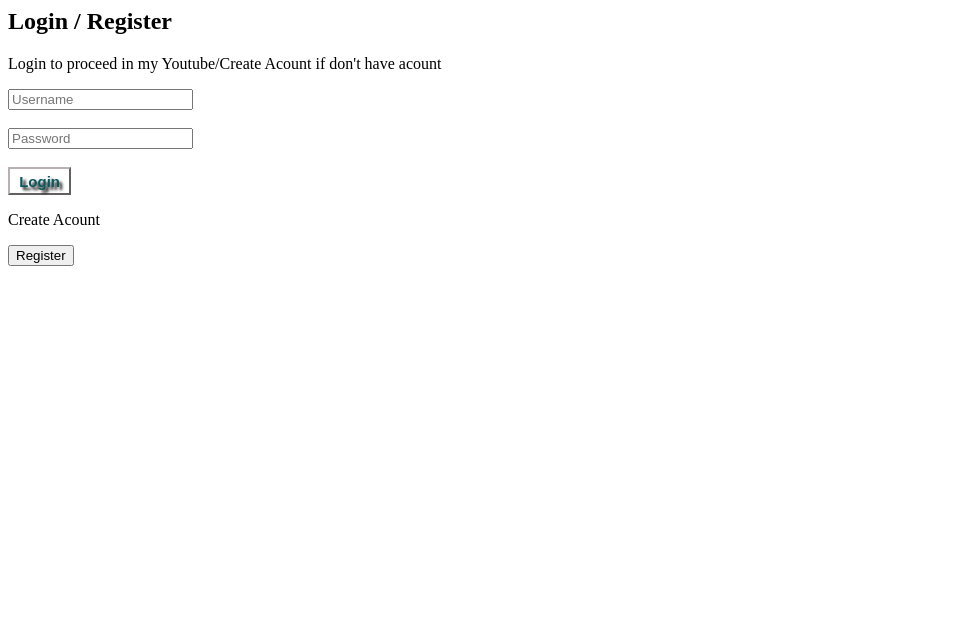
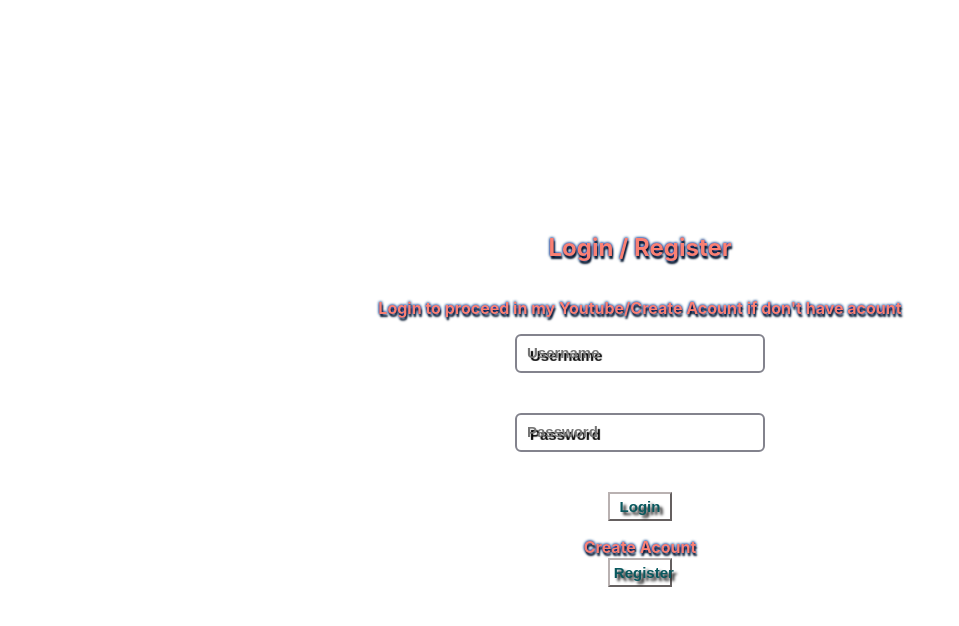
Before and after one commit to KuyaChattur/chatturweb, a website: page index.html in a window 1280 px wide. Shown: the whole page, without its empty margins (0-959 px from the left). Drawn offline with Linux system fonts and the light colour scheme.

Commit message:
Fix HTML encoding and update stylesheet link

```diff
--- a/index.html
+++ b/index.html
@@ -1,4 +1,4 @@
-<link rel="stylesheet" href="./apearance.css">
+<link rel="stylesheet" href="style.css">
 <h2>Login / Register</h2>
 <p>Login to proceed in my Youtube/Create Acount if don't have acount</p>
 <input id="username" placeholder="Username">
```
